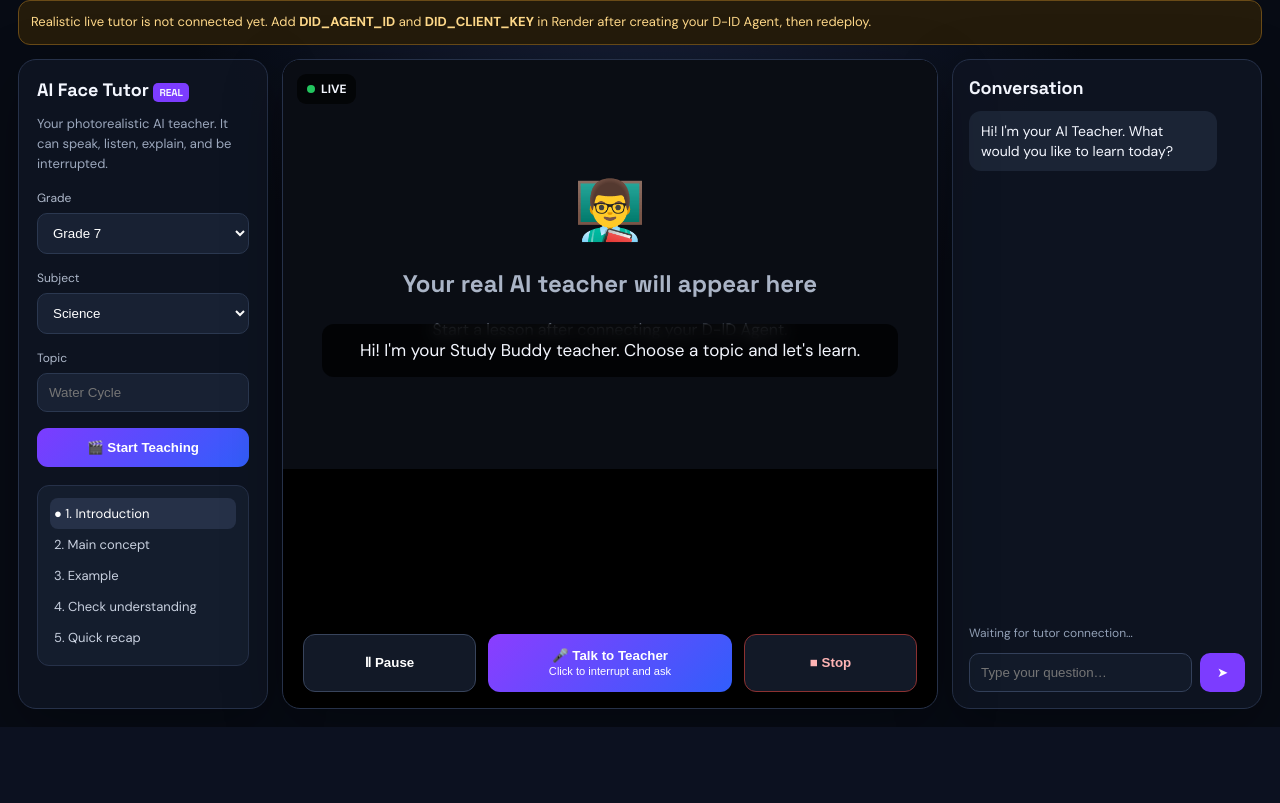
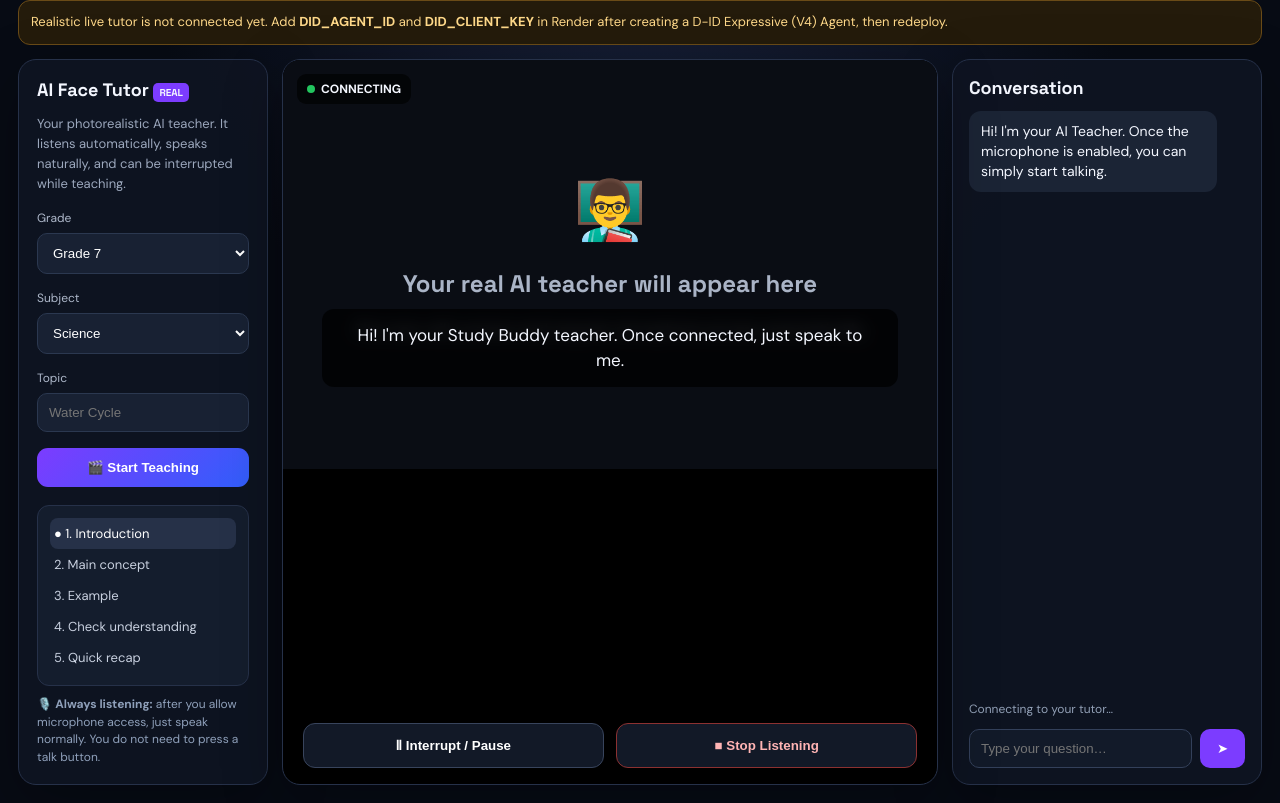
Before and after one commit to chakrabortysambit39-code/study-buddy, a Flask app: page /ai-face in a window 1280 px wide. Shown: the part 87-890 px from the top of the page. Before the commit the page ends 814 px from the top, so only its background shows below. Run offline with Flask 3, Linux system fonts and the light colour scheme; some libraries are stand-ins or nearby versions.

Commit message:
V8: make AI Face Tutor always listen automatically

```diff
--- a/templates/ai_face.html
+++ b/templates/ai_face.html
@@ -8,99 +8,69 @@
 :root{--bg:#070b14;--panel:#0e1421;--panel2:#121a2a;--line:#263149;--text:#f4f7ff;--muted:#9ca8bd;--purple:#7c3cff;--blue:#315efb;--danger:#ef4444}
 body{background:radial-gradient(circle at 50% 0,#18213b 0,#070b14 45%);color:var(--text);min-height:100vh}.face-shell{max-width:1500px;margin:0 auto;padding:18px}.topbar{display:flex;justify-content:space-between;align-items:center;padding:8px 4px 18px}.brandline{display:flex;gap:12px;align-items:center;font-weight:800;font-size:20px}.brandmark{width:34px;height:34px;border-radius:10px;background:linear-gradient(135deg,#8b5cf6,#315efb);display:grid;place-items:center}.top-actions{display:flex;gap:10px}.top-actions button,.top-actions a{border:1px solid var(--line);background:var(--panel);color:var(--text);border-radius:12px;padding:10px 14px;text-decoration:none;cursor:pointer}
 .tutor-grid{display:grid;grid-template-columns:250px minmax(0,1fr) 310px;gap:14px}.panel{background:rgba(14,20,33,.94);border:1px solid var(--line);border-radius:18px;box-shadow:0 18px 60px rgba(0,0,0,.28)}.side{padding:18px}.side h2{font-size:18px;margin:0 0 8px}.side p{color:var(--muted);font-size:13px;line-height:1.55}.field{margin:16px 0}.field label{display:block;color:#aeb8ca;font-size:12px;margin-bottom:7px}.field select,.field input{width:100%;box-sizing:border-box;background:#182133;border:1px solid #2b3850;color:#fff;border-radius:10px;padding:11px}.primary{width:100%;border:0;border-radius:11px;padding:12px;background:linear-gradient(135deg,#7c3cff,#315efb);color:#fff;font-weight:800;cursor:pointer}.lesson-plan{margin-top:18px;background:#141d2d;border:1px solid var(--line);border-radius:12px;padding:12px}.lesson-plan div{padding:7px 4px;color:#c8d0df;font-size:13px}.lesson-plan .active{background:#263148;border-radius:8px;color:#fff}
-.video-panel{overflow:hidden;position:relative;background:#000}.live-label{position:absolute;z-index:3;left:14px;top:14px;background:rgba(0,0,0,.65);padding:7px 10px;border-radius:9px;font-size:12px;font-weight:800}.live-dot{display:inline-block;width:8px;height:8px;border-radius:50%;background:#22c55e;margin-right:6px}.video-wrap{aspect-ratio:16/10;background:linear-gradient(145deg,#111827,#05070c);position:relative;display:grid;place-items:center}.video-wrap video{width:100%;height:100%;object-fit:cover;display:block;background:#0a0d14}.placeholder{position:absolute;inset:0;display:grid;place-items:center;text-align:center;padding:35px;color:#aab4c6}.placeholder .big{font-size:58px}.caption{position:absolute;z-index:4;left:6%;right:6%;bottom:92px;background:rgba(0,0,0,.72);backdrop-filter:blur(8px);padding:14px 20px;border-radius:12px;text-align:center;font-size:17px;line-height:1.45}.video-controls{position:absolute;z-index:5;bottom:16px;left:3%;right:3%;display:grid;grid-template-columns:1fr 1.4fr 1fr;gap:12px}.video-controls button{padding:14px;border-radius:12px;border:1px solid #38445c;background:#121927;color:#fff;font-weight:800;cursor:pointer}.video-controls .talk{background:linear-gradient(135deg,#8b3dff,#315efb);border:0}.video-controls .stop{border-color:#8c3131;color:#ffb4b4}
-.chat{padding:16px;display:flex;flex-direction:column;min-height:650px}.chat h2{margin:0 0 12px;font-size:18px}.messages{flex:1;overflow:auto;display:flex;flex-direction:column;gap:10px;min-height:420px}.msg{max-width:90%;padding:10px 12px;border-radius:12px;line-height:1.45;font-size:14px}.msg.ai{background:#1b2435;align-self:flex-start}.msg.user{background:linear-gradient(135deg,#315efb,#6d3cff);align-self:flex-end}.chat-input{display:flex;gap:8px;margin-top:12px}.chat-input input{flex:1;background:#121a29;border:1px solid #33405a;color:#fff;border-radius:10px;padding:11px}.chat-input button{width:45px;border:0;border-radius:10px;background:#7c3cff;color:#fff;cursor:pointer}.status{font-size:12px;color:#92a0b6;margin-top:10px}.config-warning{background:#241b0b;border:1px solid #6a4b17;color:#ffd98a;padding:12px;border-radius:12px;font-size:13px;line-height:1.45;margin-bottom:14px}.hidden{display:none!important}
-@media(max-width:1100px){.tutor-grid{grid-template-columns:210px 1fr}.chat{grid-column:1/-1;min-height:360px}.messages{min-height:180px}}@media(max-width:760px){.tutor-grid{grid-template-columns:1fr}.side,.chat{grid-column:auto}.video-controls{grid-template-columns:1fr}.caption{bottom:190px}.top-actions{display:none}}
+.video-panel{overflow:hidden;position:relative;background:#000}.live-label{position:absolute;z-index:3;left:14px;top:14px;background:rgba(0,0,0,.65);padding:7px 10px;border-radius:9px;font-size:12px;font-weight:800}.live-dot{display:inline-block;width:8px;height:8px;border-radius:50%;background:#22c55e;margin-right:6px}.video-wrap{aspect-ratio:16/10;background:linear-gradient(145deg,#111827,#05070c);position:relative;display:grid;place-items:center}.video-wrap video{width:100%;height:100%;object-fit:cover;display:block;background:#0a0d14}.placeholder{position:absolute;inset:0;display:grid;place-items:center;text-align:center;padding:35px;color:#aab4c6}.placeholder .big{font-size:58px}.caption{position:absolute;z-index:4;left:6%;right:6%;bottom:82px;background:rgba(0,0,0,.72);backdrop-filter:blur(8px);padding:14px 20px;border-radius:12px;text-align:center;font-size:17px;line-height:1.45}.video-controls{position:absolute;z-index:5;bottom:16px;left:3%;right:3%;display:grid;grid-template-columns:1fr 1fr;gap:12px}.video-controls button{padding:14px;border-radius:12px;border:1px solid #38445c;background:#121927;color:#fff;font-weight:800;cursor:pointer}.video-controls .stop{border-color:#8c3131;color:#ffb4b4}.mic-live{background:linear-gradient(135deg,#16a34a,#0f766e)!important;border:0!important}.mic-live.listening{animation:pulse 1.4s infinite}@keyframes pulse{50%{box-shadow:0 0 0 7px rgba(34,197,94,.12)}}
+.chat{padding:16px;display:flex;flex-direction:column;min-height:650px}.chat h2{margin:0 0 12px;font-size:18px}.messages{flex:1;overflow:auto;display:flex;flex-direction:column;gap:10px;min-height:420px}.msg{max-width:90%;padding:10px 12px;border-radius:12px;line-height:1.45;font-size:14px}.msg.ai{background:#1b2435;align-self:flex-start}.msg.user{background:linear-gradient(135deg,#315efb,#6d3cff);align-self:flex-end}.chat-input{display:flex;gap:8px;margin-top:12px}.chat-input input{flex:1;background:#121a29;border:1px solid #33405a;color:#fff;border-radius:10px;padding:11px}.chat-input button{width:45px;border:0;border-radius:10px;background:#7c3cff;color:#fff;cursor:pointer}.status{font-size:12px;color:#92a0b6;margin-top:10px}.config-warning{background:#241b0b;border:1px solid #6a4b17;color:#ffd98a;padding:12px;border-radius:12px;font-size:13px;line-height:1.45;margin-bottom:14px}.hidden{display:none!important}.listen-note{font-size:12px;color:#8fa0ba;margin-top:10px;line-height:1.45}
+@media(max-width:1100px){.tutor-grid{grid-template-columns:210px 1fr}.chat{grid-column:1/-1;min-height:360px}.messages{min-height:180px}}@media(max-width:760px){.tutor-grid{grid-template-columns:1fr}.video-controls{grid-template-columns:1fr}.caption{bottom:150px}.top-actions{display:none}}
 </style></head>
 <body>
 <main class="face-shell">
 <header class="topbar"><div class="brandline"><div class="brandmark">◈</div><div>Study Buddy<div style="font-size:12px;color:#8e9bb0;font-weight:500">AI Face Tutor</div></div></div><div class="top-actions"><a href="{{ url_for('home') }}">← Home</a><button onclick="newLesson()">＋ New Lesson</button></div></header>
-<div id="configWarning" class="config-warning {% if did_agent_id and did_client_key %}hidden{% endif %}">Realistic live tutor is not connected yet. Add <b>DID_AGENT_ID</b> and <b>DID_CLIENT_KEY</b> in Render after creating your D-ID Agent, then redeploy.</div>
+<div id="configWarning" class="config-warning {% if did_agent_id and did_client_key %}hidden{% endif %}">Realistic live tutor is not connected yet. Add <b>DID_AGENT_ID</b> and <b>DID_CLIENT_KEY</b> in Render after creating a D-ID Expressive (V4) Agent, then redeploy.</div>
 <section class="tutor-grid">
-<aside class="panel side"><h2>AI Face Tutor <span style="font-size:10px;background:#7c3cff;padding:3px 6px;border-radius:5px">REAL</span></h2><p>Your photorealistic AI teacher. It can speak, listen, explain, and be interrupted.</p>
+<aside class="panel side"><h2>AI Face Tutor <span style="font-size:10px;background:#7c3cff;padding:3px 6px;border-radius:5px">REAL</span></h2><p>Your photorealistic AI teacher. It listens automatically, speaks naturally, and can be interrupted while teaching.</p>
 <div class="field"><label>Grade</label><select id="grade">{% for g in range(1,13) %}<option value="{{g}}" {% if g==7 %}selected{% endif %}>Grade {{g}}</option>{% endfor %}</select></div>
 <div class="field"><label>Subject</label><select id="subject"><option>Science</option><option>Maths</option><option>English</option><option>French</option><option>Social Science</option><option>Computer</option></select></div>
 <div class="field"><label>Topic</label><input id="topic" placeholder="Water Cycle"></div>
 <button class="primary" onclick="startLesson()">🎬 Start Teaching</button>
 <div class="lesson-plan"><div class="active">● 1. Introduction</div><div>2. Main concept</div><div>3. Example</div><div>4. Check understanding</div><div>5. Quick recap</div></div>
+<div class="listen-note">🎙️ <b>Always listening:</b> after you allow microphone access, just speak normally. You do not need to press a talk button.</div>
 </aside>
-<section class="panel video-panel"><div class="live-label"><span class="live-dot"></span><span id="liveText">LIVE</span></div><div class="video-wrap"><video id="agent-video" autoplay playsinline></video><div id="placeholder" class="placeholder"><div><div class="big">👨‍🏫</div><h2>Your real AI teacher will appear here</h2><p>Start a lesson after connecting your D-ID Agent.</p></div></div><div id="caption" class="caption">Hi! I'm your Study Buddy teacher. Choose a topic and let's learn.</div></div><div class="video-controls"><button onclick="interruptTutor()">Ⅱ Pause</button><button class="talk" onclick="talkToTeacher()">🎤 Talk to Teacher<br><small style="font-weight:500">Click to interrupt and ask</small></button><button class="stop" onclick="stopTutor()">■ Stop</button></div></section>
-<aside class="panel chat"><h2>Conversation</h2><div id="messages" class="messages"><div class="msg ai">Hi! I'm your AI Teacher. What would you like to learn today?</div></div><div class="status" id="status">Waiting for tutor connection…</div><div class="chat-input"><input id="question" placeholder="Type your question…" onkeydown="if(event.key==='Enter')sendQuestion()"><button onclick="sendQuestion()">➤</button></div></aside>
+<section class="panel video-panel"><div class="live-label"><span class="live-dot"></span><span id="liveText">CONNECTING</span></div><div class="video-wrap"><video id="agent-video" autoplay playsinline></video><div id="placeholder" class="placeholder"><div><div class="big">👨‍🏫</div><h2>Your real AI teacher will appear here</h2><p>The tutor will connect and request microphone access automatically.</p></div></div><div id="caption" class="caption">Hi! I'm your Study Buddy teacher. Once connected, just speak to me.</div></div><div class="video-controls"><button onclick="interruptTutor()">Ⅱ Interrupt / Pause</button><button class="stop" onclick="stopTutor()">■ Stop Listening</button></div></section>
+<aside class="panel chat"><h2>Conversation</h2><div id="messages" class="messages"><div class="msg ai">Hi! I'm your AI Teacher. Once the microphone is enabled, you can simply start talking.</div></div><div class="status" id="status">Connecting to your tutor…</div><div class="chat-input"><input id="question" placeholder="Type your question…" onkeydown="if(event.key==='Enter')sendQuestion()"><button onclick="sendQuestion()">➤</button></div></aside>
 </section>
 </main>
 <script type="module">
 import * as did from 'https://cdn.jsdelivr.net/npm/@d-id/client-sdk/+esm';
-
-const agentId = {{ did_agent_id|tojson }};
-const clientKey = {{ did_client_key|tojson }};
-const video = document.getElementById('agent-video');
-const placeholder = document.getElementById('placeholder');
-const caption = document.getElementById('caption');
-const statusEl = document.getElementById('status');
-const messages = document.getElementById('messages');
-let agent = null;
-let recognition = null;
-let connected = false;
-
-function addMessage(text, role='ai') { const el=document.createElement('div'); el.className='msg '+role; el.textContent=text; messages.appendChild(el); messages.scrollTop=messages.scrollHeight; }
-function setStatus(text){statusEl.textContent=text;}
-function setCaption(text){caption.textContent=text;}
-function interruptTutor(){ if(agent && typeof agent.interrupt==='function'){ try{agent.interrupt(true);}catch(e){} } setStatus('Paused — ready for you'); }
-function stopTutor(){ interruptTutor(); if(recognition){try{recognition.stop()}catch(e){}} setStatus('Stopped'); }
-window.interruptTutor=interruptTutor; window.stopTutor=stopTutor;
-
+const agentId={{ did_agent_id|tojson }}, clientKey={{ did_client_key|tojson }};
+const video=document.getElementById('agent-video'), placeholder=document.getElementById('placeholder'), caption=document.getElementById('caption'), statusEl=document.getElementById('status'), messages=document.getElementById('messages');
+let agent=null,micStream=null,connected=false,listening=false;
+function addMessage(text,role='ai'){const el=document.createElement('div');el.className='msg '+role;el.textContent=text;messages.appendChild(el);messages.scrollTop=messages.scrollHeight}
+function setStatus(t){statusEl.textContent=t}
+function setCaption(t){caption.textContent=t}
 async function connectAgent(){
-  if(!agentId || !clientKey){ setStatus('D-ID Agent is not configured yet.'); return false; }
-  if(agent) return true;
-  try{
-    const callbacks={
-      onSrcObjectReady(value){ video.srcObject=value; placeholder.classList.add('hidden'); return value; },
-      onConnectionStateChange(state){ connected=state==='connected'; setStatus(connected?'Teacher is online':'Connection: '+state); document.getElementById('liveText').textContent=connected?'AI Teacher':'CONNECTING'; },
-      onVideoStateChange(state){ if(state==='STOP') setStatus('Ready for your next question'); else setStatus('Teacher is speaking…'); },
-      onNewMessage(msgs,type){ if(type==='answer'){ const last=msgs[msgs.length-1]; if(last && last.role==='assistant'){ setCaption(last.content); } } },
-      onError(error){ console.error(error); setStatus('Tutor connection error. Check your D-ID Agent settings.'); }
-    };
-    agent=await did.createAgentManager(agentId,{auth:{type:'key',clientKey},callbacks,streamOptions:{compatibilityMode:'auto',streamWarmup:true}});
-    await agent.connect();
-    return true;
-  }catch(e){ console.error(e); setStatus('Could not connect to the realistic tutor.'); return false; }
+ if(!agentId||!clientKey){setStatus('Add the D-ID Agent ID and Client Key in Render.');return false}
+ if(agent)return true;
+ try{
+  const callbacks={
+   onSrcObjectReady(v){video.srcObject=v;placeholder.classList.add('hidden');return v},
+   onConnectionStateChange(s){connected=s==='connected';document.getElementById('liveText').textContent=connected?'AI TEACHER':'CONNECTING';setStatus(connected?'Teacher online — microphone is being enabled…':'Connection: '+s)},
+   onVideoStateChange(s){if(s==='STOP')setStatus(listening?'Listening — just speak':'Teacher paused');else setStatus('Teacher is speaking…')},
+   onNewMessage(ms,type){if(!ms||!ms.length)return;const last=ms[ms.length-1];if(type==='user'&&last.role==='user'){addMessage(last.content,'user')}if(type==='answer'&&last.role==='assistant'){setCaption(last.content);addMessage(last.content,'ai')}},
+   onError(e){console.error(e);setStatus('Tutor error — check the D-ID Agent configuration.')}
+  };
+  agent=await did.createAgentManager(agentId,{auth:{type:'key',clientKey},callbacks});
+  await agent.connect();
+  await enableAlwaysListening();
+  return true;
+ }catch(e){console.error(e);setStatus('Could not connect to the realistic tutor.');return false}
 }
-
-async function speakWithFace(text){
-  const ok=await connectAgent(); if(!ok)return;
-  interruptTutor(); setCaption(text); setStatus('Teacher is speaking…');
-  try{ await agent.speak({type:'text',input:text,sentiment:'friendly'}); }catch(e){ console.error(e); setStatus('Could not start the tutor voice.'); }
+async function enableAlwaysListening(){
+ if(!agent||!navigator.mediaDevices?.getUserMedia){setStatus('This browser cannot access a microphone.');return}
+ try{
+  micStream=await navigator.mediaDevices.getUserMedia({audio:{echoCancellation:true,noiseSuppression:true,autoGainControl:true}});
+  if(typeof agent.publishMicrophoneStream!=='function')throw new Error('This D-ID Agent does not support microphone input. Use an Expressive V4 Agent.');
+  await agent.publishMicrophoneStream(micStream);
+  listening=true;setStatus('🎙️ Listening — just speak naturally');
+ }catch(e){console.error(e);setStatus('Microphone permission is needed for automatic listening.')}
 }
-
-async function groqLesson(prompt){
-  const grade=document.getElementById('grade').value, subject=document.getElementById('subject').value, topic=document.getElementById('topic').value.trim();
-  const r=await fetch('/api/ai-face/teach',{method:'POST',headers:{'Content-Type':'application/json'},body:JSON.stringify({grade,subject,topic,prompt})});
-  const d=await r.json(); if(!r.ok)throw new Error(d.error||'AI lesson failed'); return d.answer;
-}
-async function startLesson(){
-  const topic=document.getElementById('topic').value.trim(); if(!topic){alert('Enter a topic first.');return;}
-  try{ setStatus('Preparing lesson…'); const text=await groqLesson(`Start a Grade ${document.getElementById('grade').value} ${document.getElementById('subject').value} mini lesson on ${topic}. Explain the core idea simply, give one everyday example, and finish with one short question for the student.`); addMessage(text,'ai'); await speakWithFace(text); }catch(e){setStatus(e.message)}
-}
-async function sendQuestion(){
-  const input=document.getElementById('question'), text=input.value.trim(); if(!text)return; input.value=''; interruptTutor(); addMessage(text,'user');
-  try{ const answer=await groqLesson(text); addMessage(answer,'ai'); await speakWithFace(answer); }catch(e){setStatus(e.message)}
-}
-async function askSpeech(text){ addMessage(text,'user'); try{ const answer=await groqLesson(text); addMessage(answer,'ai'); await speakWithFace(answer); }catch(e){setStatus(e.message)} }
-function talkToTeacher(){
-  interruptTutor();
-  const SR=window.SpeechRecognition||window.webkitSpeechRecognition;
-  if(!SR){setStatus('Voice input is not supported in this browser. Use Chrome or type below.');return;}
-  if(recognition){try{recognition.stop()}catch(e){}}
-  recognition=new SR(); recognition.lang='en-IN'; recognition.interimResults=true; recognition.continuous=false;
-  recognition.onstart=()=>setStatus('Listening… speak now');
-  recognition.onresult=(event)=>{let finalText='';for(let i=event.resultIndex;i<event.results.length;i++){if(event.results[i].isFinal)finalText+=event.results[i][0].transcript;} if(finalText.trim())askSpeech(finalText.trim());};
-  recognition.onerror=(event)=>setStatus('Microphone: '+event.error);
-  recognition.onend=()=>{if(statusEl.textContent==='Listening… speak now')setStatus('Ready');};
-  try{recognition.start()}catch(e){setStatus('Could not start microphone.');}
-}
-function newLesson(){document.getElementById('topic').value='';document.getElementById('question').value='';setCaption('Choose a topic and start a new lesson.');setStatus(connected?'Teacher is online':'Waiting for tutor connection…');}
-window.startLesson=startLesson; window.sendQuestion=sendQuestion; window.talkToTeacher=talkToTeacher; window.newLesson=newLesson;
-
-if(agentId && clientKey){ setStatus('Realistic tutor ready — click Start Teaching.'); } else { setStatus('Add D-ID Agent credentials in Render to enable the real face.'); }
+function interruptTutor(){try{if(agent?.interrupt)agent.interrupt(true)}catch(e){}setStatus(listening?'🎙️ Listening — just speak':'Paused')}
+async function stopTutor(){try{if(agent?.unpublishMicrophoneStream)await agent.unpublishMicrophoneStream()}catch(e){}if(micStream)micStream.getTracks().forEach(t=>t.stop());micStream=null;listening=false;try{if(agent?.interrupt)agent.interrupt(true)}catch(e){}setStatus('Microphone stopped')}
+async function speakWithFace(text){if(!await connectAgent())return;try{if(agent?.interrupt)agent.interrupt(true);setCaption(text);await agent.speak({type:'text',input:text,sentiment:'friendly'})}catch(e){console.error(e);setStatus('Could not speak through the tutor.')}}
+async function groqLesson(prompt){const grade=document.getElementById('grade').value,subject=document.getElementById('subject').value,topic=document.getElementById('topic').value.trim();const r=await fetch('/api/ai-face/teach',{method:'POST',headers:{'Content-Type':'application/json'},body:JSON.stringify({grade,subject,topic,prompt})});const d=await r.json();if(!r.ok)throw new Error(d.error||'AI lesson failed');return d.answer}
+async function startLesson(){const topic=document.getElementById('topic').value.trim();if(!topic){alert('Enter a topic first.');return}try{setStatus('Preparing lesson…');const text=await groqLesson(`Start a Grade ${document.getElementById('grade').value} ${document.getElementById('subject').value} mini lesson on ${topic}. Explain the core idea simply, give one everyday example, and finish with one short question for the student.`);addMessage(text,'ai');await speakWithFace(text)}catch(e){setStatus(e.message)}}
+async function sendQuestion(){const input=document.getElementById('question'),text=input.value.trim();if(!text)return;input.value='';interruptTutor();addMessage(text,'user');try{const answer=await groqLesson(text);addMessage(answer,'ai');await speakWithFace(answer)}catch(e){setStatus(e.message)}}
+function newLesson(){document.getElementById('topic').value='';document.getElementById('question').value='';setCaption('Choose a topic and start a new lesson.');setStatus(listening?'🎙️ Listening — just speak':'Waiting for tutor…')}
+window.startLesson=startLesson;window.sendQuestion=sendQuestion;window.interruptTutor=interruptTutor;window.stopTutor=stopTutor;window.newLesson=newLesson;
+window.addEventListener('load',()=>{setTimeout(connectAgent,400)});
 </script>
 </body></html>
```
